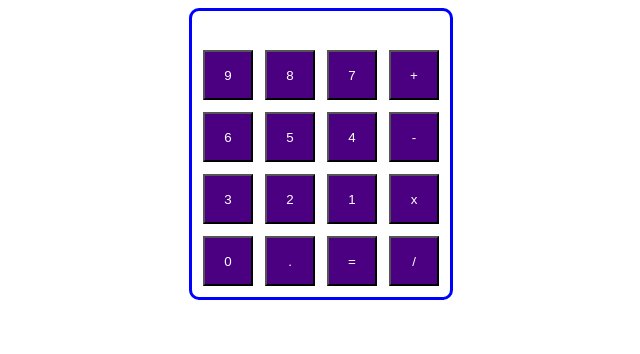
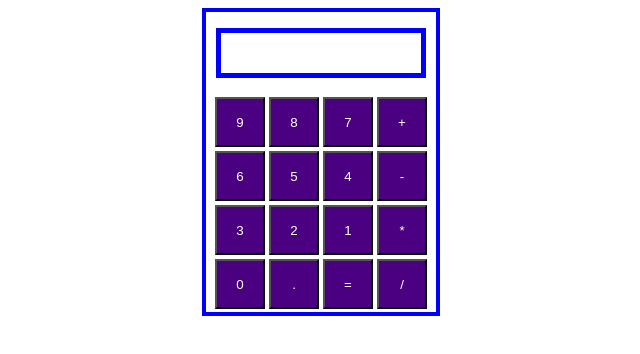
Before and after one commit to ouseqqam/calculator, a plain HTML site: page index.html in a window 1280 px wide. Shown: the whole page, without its empty margins (319-959 px from the left). Drawn offline with Linux system fonts and the light colour scheme.

Commit message:
operators

```diff
--- /dev/null
+++ b/css/style.css
@@ -0,0 +1,27 @@
+button  {
+    width: 50px;
+    height: 50px;
+    background-color: indigo;
+    color: white;
+}
+
+table {
+    margin-left: auto;
+    margin-right: auto;
+}
+
+.par {
+    margin-left: auto;
+    margin-right: auto;
+    border: 4px solid blue;
+    width: 230px;
+}
+
+.he {
+    text-align: center;
+    border: 5px solid blue;
+    margin-left: auto;
+    margin-right: auto;
+    width: 200px;
+    height: 40px;
+}
--- a/index.html
+++ b/index.html
@@ -3,18 +3,15 @@
 <head>
     <meta charset="UTF-8">
     <meta name="viewport" content="width=device-width, initial-scale=1.0">
-    <link rel="stylesheet" href="style.css">
+    <link rel="stylesheet" href="css/style.css">
     <script src="js/main.js"></script>
     <title >Special design</title>
 </head>
 <body>
-    <table >
+    <div class="par">
+        <p id="par" class="he"></p>
+        <table>
             <tr>
-            <td>
-                <p id="par"></p>
-            </td>
-        </tr>
-        <tr >
                 <td><button id="but9" onclick="put(id)">9</button></td>
                 <td><button id="but8" onclick="put(id)">8</button></td>
                 <td><button id="but7" onclick="put(id)">7</button></td>
@@ -30,7 +27,7 @@
                 <td><button id="but3" onclick="put(id)">3</button></td>
                 <td><button id="but2" onclick="put(id)">2</button></td>
                 <td><button id="but1" onclick="put(id)">1</button></td>
-            <td><button id="butx" onclick="put(id)">x</button></td>
+                <td><button id="butx" onclick="put(id)">*</button></td>
             </tr>
             <tr>
                 <td><button id="but0" onclick="put(id)">0</button></td>
@@ -38,7 +35,7 @@
                 <td><button id="but=" onclick="put(id)">=</button></td>
                 <td><button id="but/" onclick="put(id)">/</button></td>
             </tr>
-
         </table>
+    </div>
 </body>
 </html>
--- a/js/main.js
+++ b/js/main.js
@@ -1,6 +1,10 @@
+var tab = [];
 function put (id) {
-    var b = document.getElementById(id);
-    b = Number(b);
-    console.log(typeof b);
-    document.getElementById('par').innerHTML = document.getElementById('par').innerHTML + b;
+    b = document.getElementById(id);
+    if (b.innerHTML != '=')
+        tab.push(b.innerHTML);
+    if (b.innerHTML == '=')
+        document.getElementById('par').innerHTML = eval(tab.join(' '));
+    else
+        document.getElementById('par').innerHTML = document.getElementById('par').innerHTML + b.innerHTML;
 }
```
Lines whose indentation alone changed are shown as unchanged.
